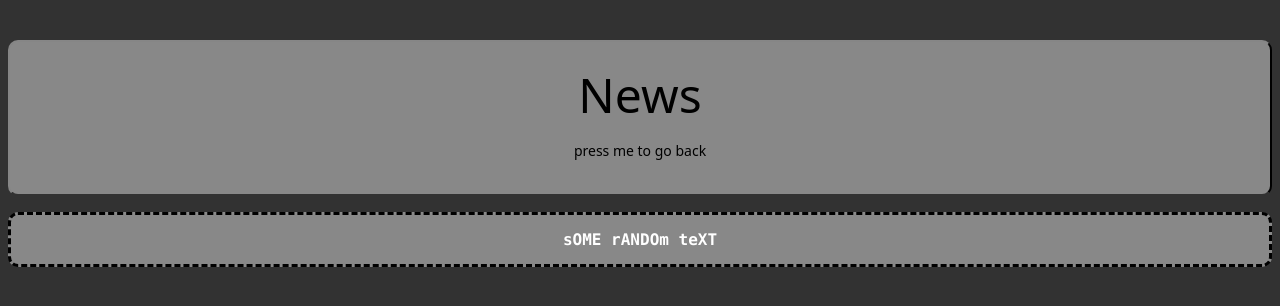
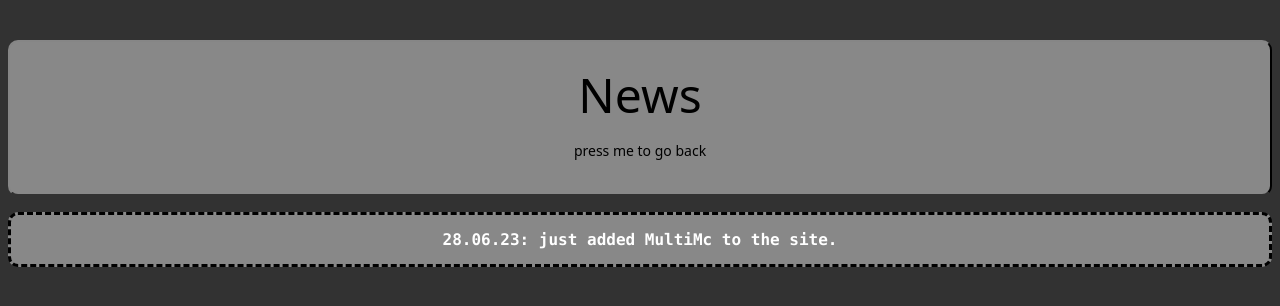
Before and after one commit to 1lolplayer1/multimccracked, a plain HTML site: page News.html in a window 1280 px wide. Drawn offline with Linux system fonts and the light colour scheme.

Commit message:
Update News.html

```diff
--- a/News.html
+++ b/News.html
@@ -9,7 +9,7 @@
 </head>
 <body>
     <button class="title" onclick="changePath()">News <p class="pressme">press me to go back</p></button>
-    <p class="randtxt">sOME rANDOm teXT</p>
+    <p class="randtxt">28.06.23: just added MultiMc to the site.</p>
     <script src="script.js"></script>
 </body>
 </html>
```
